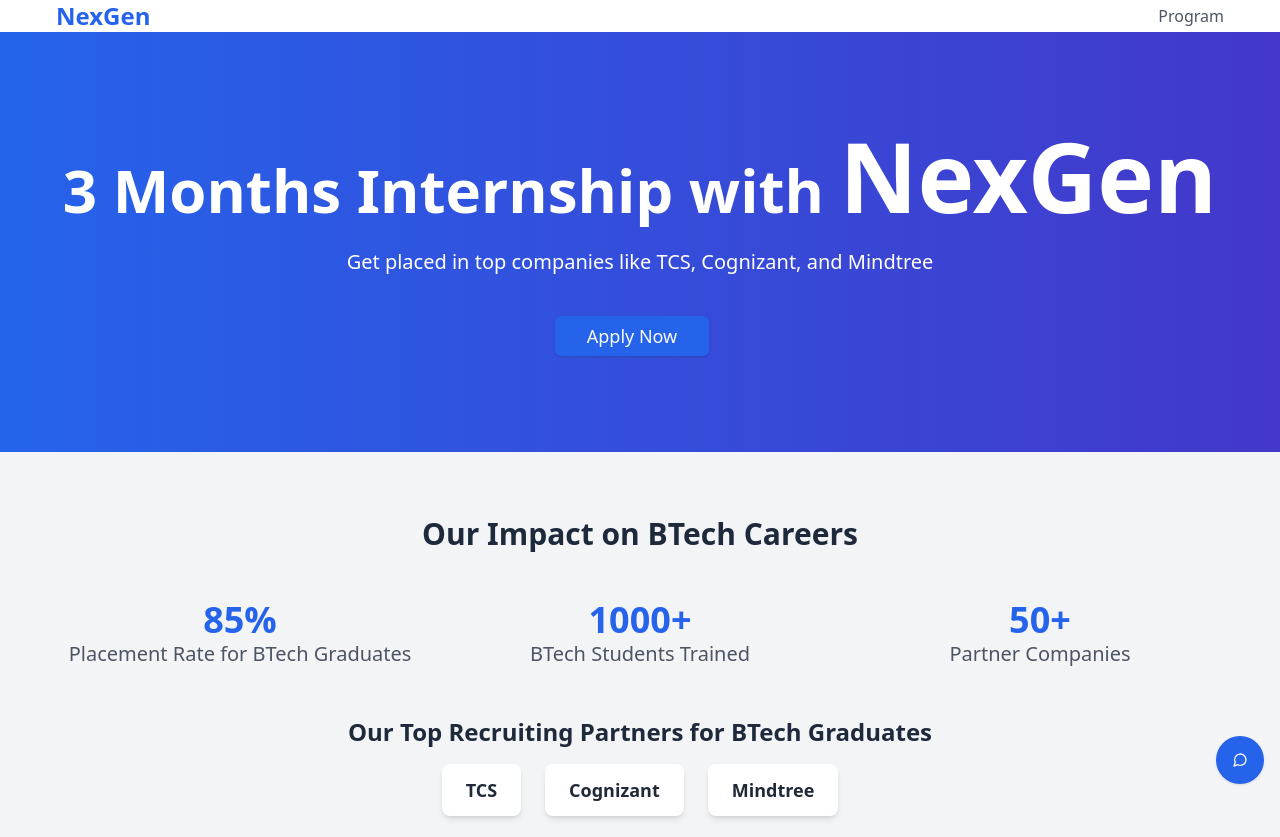
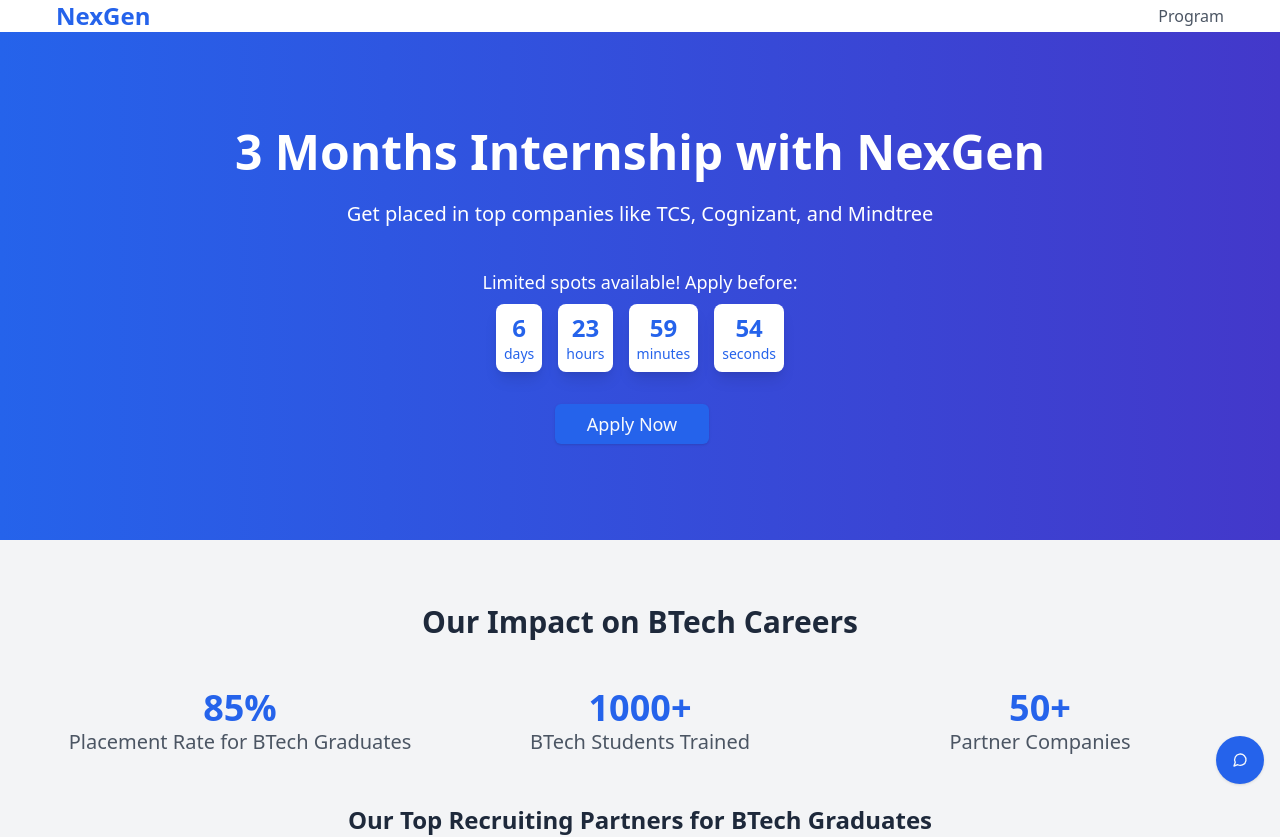
Before and after one commit to dheemutech/main, a Next.js app: page / in a window 1280 px wide. Shown: the top 837 px of the page. Built offline with nearby package versions, Linux system fonts and the light colour scheme.

Commit message:
SOFTGEN MAGIC

```diff
--- /dev/null
+++ b/src/components/CountdownTimer.jsx
@@ -0,0 +1,56 @@
+import React, { useState, useEffect } from 'react';
+import { motion } from 'framer-motion';
+
+const CountdownTimer = () => {
+  const [timeLeft, setTimeLeft] = useState({
+    days: 0,
+    hours: 0,
+    minutes: 0,
+    seconds: 0,
+  });
+
+  useEffect(() => {
+    const targetDate = new Date().getTime() + 7 * 24 * 60 * 60 * 1000; // 7 days from now
+
+    const interval = setInterval(() => {
+      const now = new Date().getTime();
+      const difference = targetDate - now;
+
+      const days = Math.floor(difference / (1000 * 60 * 60 * 24));
+      const hours = Math.floor((difference % (1000 * 60 * 60 * 24)) / (1000 * 60 * 60));
+      const minutes = Math.floor((difference % (1000 * 60 * 60)) / (1000 * 60));
+      const seconds = Math.floor((difference % (1000 * 60)) / 1000);
+
+      setTimeLeft({ days, hours, minutes, seconds });
+
+      if (difference < 0) {
+        clearInterval(interval);
+        setTimeLeft({ days: 0, hours: 0, minutes: 0, seconds: 0 });
+      }
+    }, 1000);
+
+    return () => clearInterval(interval);
+  }, []);
+
+  return (
+    <div className="mb-8">
+      <p className="text-lg mb-2">Limited spots available! Apply before:</p>
+      <div className="flex justify-center space-x-4">
+        {Object.entries(timeLeft).map(([unit, value]) => (
+          <motion.div
+            key={unit}
+            className="bg-white text-blue-600 rounded-lg p-2 shadow-lg"
+            initial={{ scale: 0.9, opacity: 0 }}
+            animate={{ scale: 1, opacity: 1 }}
+            transition={{ duration: 0.5 }}
+          >
+            <span className="text-2xl font-bold">{value}</span>
+            <span className="text-sm block">{unit}</span>
+          </motion.div>
+        ))}
+      </div>
+    </div>
+  );
+};
+
+export default CountdownTimer;
--- /dev/null
+++ b/src/components/FloatingCTA.jsx
@@ -0,0 +1,51 @@
+import React, { useState, useEffect } from 'react';
+import { motion, AnimatePresence } from 'framer-motion';
+import { Button } from '@/components/ui/button';
+
+const FloatingCTA = () => {
+  const [isVisible, setIsVisible] = useState(false);
+
+  useEffect(() => {
+    const toggleVisibility = () => {
+      if (window.pageYOffset > 300) {
+        setIsVisible(true);
+      } else {
+        setIsVisible(false);
+      }
+    };
+
+    window.addEventListener('scroll', toggleVisibility);
+
+    return () => window.removeEventListener('scroll', toggleVisibility);
+  }, []);
+
+  return (
+    <AnimatePresence>
+      {isVisible && (
+        <motion.div
+          className="fixed bottom-4 right-4 z-50"
+          initial={{ opacity: 0, y: 50 }}
+          animate={{ opacity: 1, y: 0 }}
+          exit={{ opacity: 0, y: 50 }}
+          transition={{ duration: 0.3 }}
+        >
+          <Button
+            size="lg"
+            className="bg-blue-600 text-white hover:bg-blue-700 transition-colors shadow-lg"
+            onClick={() => {
+              window.gtag('event', 'click', {
+                'event_category': 'CTA',
+                'event_label': 'Apply Now - Floating',
+              });
+              window.open('https://forms.gle/T3mDS3MGaqFu84jz5', '_blank');
+            }}
+          >
+            Apply Now
+          </Button>
+        </motion.div>
+      )}
+    </AnimatePresence>
+  );
+};
+
+export default FloatingCTA;
--- a/src/pages/index.js
+++ b/src/pages/index.js
@@ -8,6 +8,8 @@
 import dynamic from 'next/dynamic';
 import NewsletterSignup from '@/components/NewsletterSignup';
 import AnimatedStats from '@/components/AnimatedStats';
+import CountdownTimer from '@/components/CountdownTimer';
+import FloatingCTA from '@/components/FloatingCTA';
 
 // Lazy load components
 const LazyProgramStructure = dynamic(() => import('@/components/ProgramStructure'), {
@@ -83,22 +85,23 @@
       <section className="bg-gradient-to-r from-blue-600 to-indigo-700 text-white py-24">
         <div className="container mx-auto px-4 text-center">
           <motion.h1
-            className="text-5xl md:text-6xl font-bold mb-6"
+            className="text-5xl font-bold mb-6"
             initial={{ opacity: 0, y: -20 }}
             animate={controls}
             transition={{ duration: 0.5 }}
           >
             <span className="text-white">3 Months Internship with </span>
-            <span className="text-white text-7xl md:text-8xl">NexGen</span>
+            <span className="text-white">NexGen</span>
           </motion.h1>
           <motion.p
-            className="text-lg md:text-xl mb-10 text-white"
+            className="text-xl mb-10 text-white"
             initial={{ opacity: 0, y: -20 }}
             animate={controls}
             transition={{ duration: 0.5, delay: 0.3 }}
           >
             Get placed in top companies like TCS, Cognizant, and Mindtree
           </motion.p>
+          <CountdownTimer />
           <motion.div
             initial={{ opacity: 0, y: 20 }}
             animate={controls}
@@ -183,6 +186,9 @@
       {/* Chat Widget */}
       <ChatWidget />
 
+      {/* Floating CTA */}
+      <FloatingCTA />
+
       {/* JSON-LD Schema Markup */}
       <script type="application/ld+json" dangerouslySetInnerHTML={{ __html: JSON.stringify(jsonLdScript) }} />
     </Layout>
```
